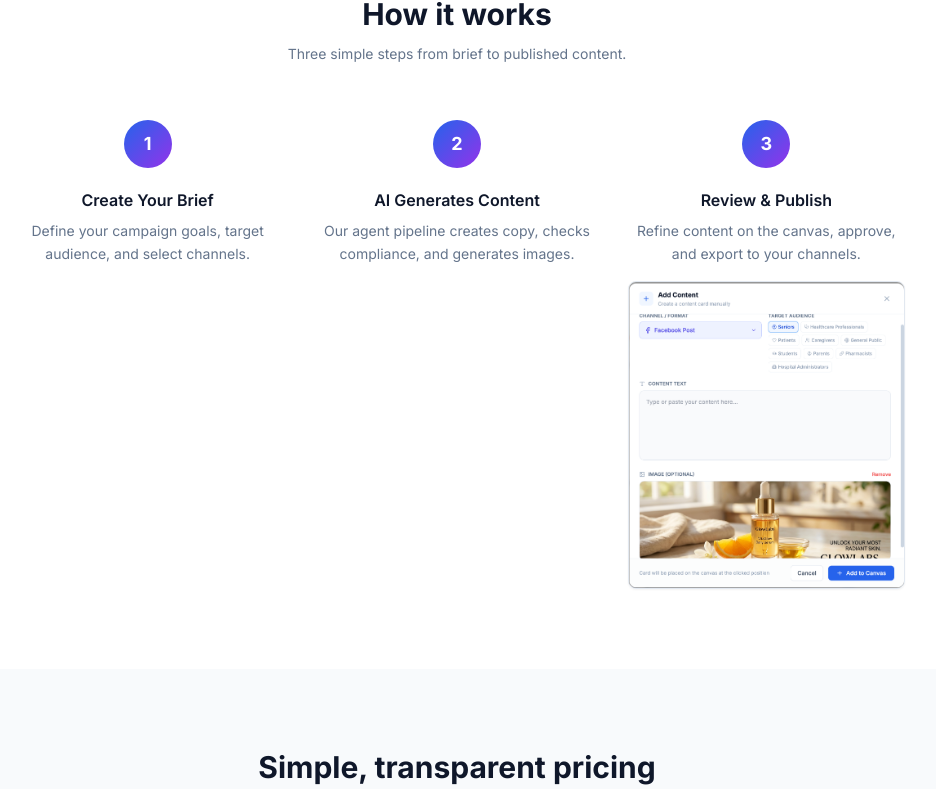
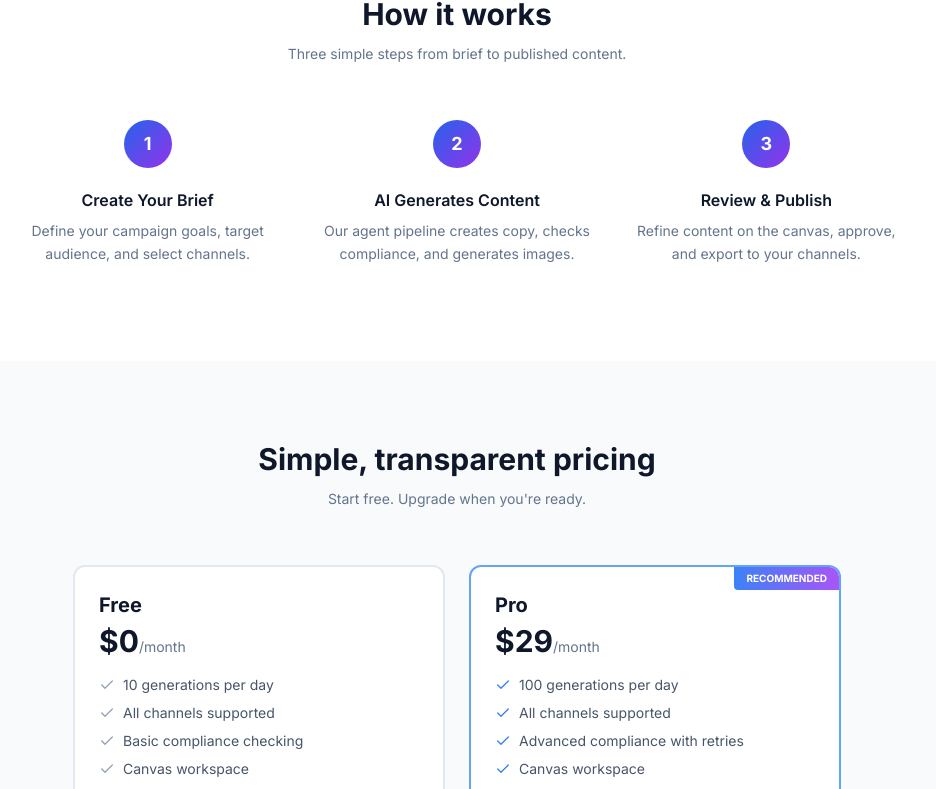
Before and after one commit to gaborishka/marketing-content-generator, a React (Vite) app: page /compliance-rules in a window 1280 px wide. Shown: the part 4120-4909 px from the top of the page, without its empty margins (183-1119 px from the left). Built offline with nearby package versions, Linux system fonts and the light colour scheme; no server answers.

Commit message:
feat: enhance dashboard with dynamic data and new visual components

```diff
--- a/components/MarketingLandingPage.tsx
+++ b/components/MarketingLandingPage.tsx
@@ -282,13 +282,6 @@ export const MarketingLandingPage: React.FC = () => {
                 </div>
                 <h3 className="text-base font-semibold text-slate-900 mb-2">{s.title}</h3>
                 <p className="text-sm text-slate-500 leading-relaxed mb-4">{s.description}</p>
-                {i === 2 && (
-                  <img
-                    src="/screenshots/manual-content.png"
-                    alt="Adding content cards to the canvas manually"
-                    className="rounded-lg border border-slate-200 shadow-sm mt-2"
-                  />
-                )}
               </div>
             ))}
           </div>
--- a/services/complianceCheckStorage.ts
+++ b/services/complianceCheckStorage.ts
@@ -44,14 +44,11 @@ export async function saveComplianceCheck(
   const docId = `check_${ruleId}_${Date.now()}`;
   const checkRef = doc(collection(db, 'complianceChecks'), docId);
 
-  const checkDoc: Omit<ComplianceCheckDoc, 'id'> = {
+  const checkDoc: Record<string, unknown> = {
     userId,
     ruleId,
     ruleName,
     checkType,
-    campaignId: options.campaignId,
-    campaignName: options.campaignName,
-    contentIds: options.contentIds,
     total: results.length,
     passed,
     failed,
@@ -59,6 +56,11 @@ export async function saveComplianceCheck(
     checkedAt: new Date().toISOString(),
     createdAt: new Date().toISOString(),
   };
+
+  // Only include optional fields if defined (Firestore rejects undefined values)
+  if (options.campaignId !== undefined) checkDoc.campaignId = options.campaignId;
+  if (options.campaignName !== undefined) checkDoc.campaignName = options.campaignName;
+  if (options.contentIds !== undefined) checkDoc.contentIds = options.contentIds;
 
   await setDoc(checkRef, checkDoc);
   return docId;
```
Also changed, not shown: 1 other file (tests, documents, lock files or other folders).
